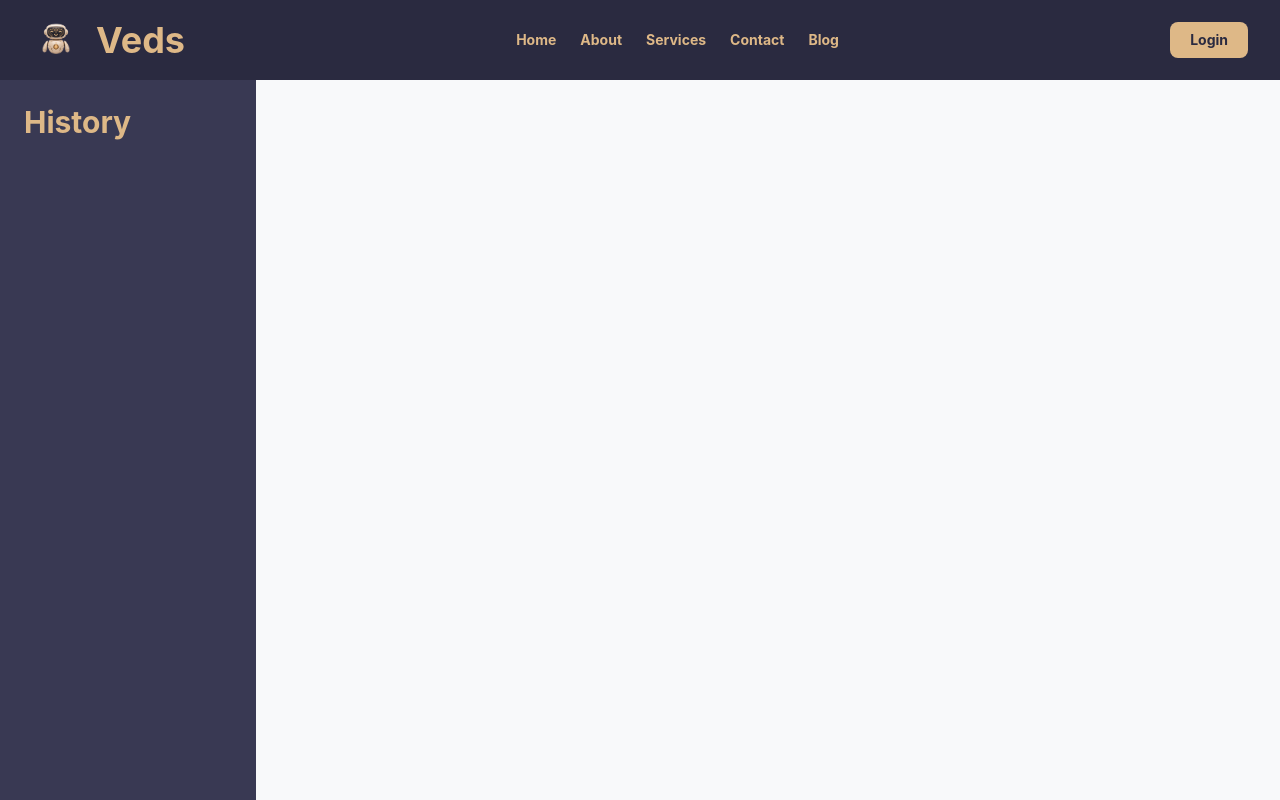
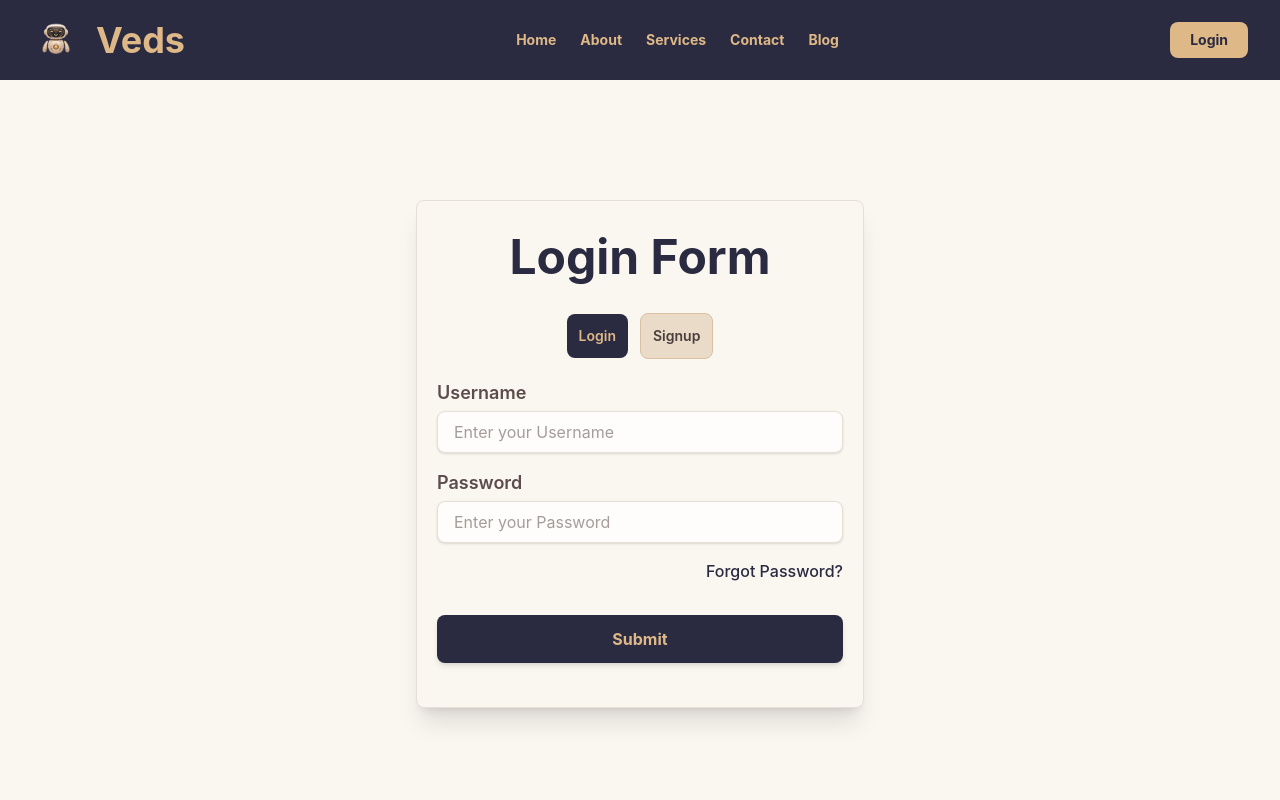
Before and after one commit to VedrajSingh1926/VedsAI, a React (Vite) app: page /login in a window 1280 px wide. Built offline with nearby package versions, Linux system fonts and the light colour scheme.

Commit message:
Add React Router, Login routing and CSS updates

```diff
--- a/package.json
+++ b/package.json
@@ -13,6 +13,7 @@
     "@tailwindcss/vite": "^4.3.2",
     "react": "^19.2.7",
     "react-dom": "^19.2.7",
+    "react-router-dom": "^7.18.1",
     "tailwindcss": "^4.3.2"
   },
   "devDependencies": {
--- a/src/App.jsx
+++ b/src/App.jsx
@@ -1,22 +1,32 @@
 import React from 'react'
+import { BrowserRouter, Routes, Route } from 'react-router-dom'
 import Navbar from './Components/Navbar'
 import Sidebar from './Components/Sidebar'
 import Hero from './Components/Hero'
+import Login from './Components/Login'
 
 function App() {
   return (
+    <BrowserRouter>
       <div className="flex flex-col h-screen overflow-hidden bg-[#f8f9fa]">
-
         <Navbar />
-
-
+        <Routes>
+          <Route path="/" element={
             <div className="flex flex-1 w-full overflow-hidden">
               <Sidebar />
               <main className="flex-1 overflow-y-auto">
                 <Hero />
               </main>
             </div>
+          } />
+          <Route path="/login" element={
+            <main className="flex-1 overflow-y-auto bg-[#FAF6F0]">
+              <Login />
+            </main>
+          } />
+        </Routes>
       </div>
+    </BrowserRouter>
   )
 }
 
--- a/src/Components/Login.jsx
+++ b/src/Components/Login.jsx
@@ -1,4 +1,4 @@
-import React from 'react'
+import React, { useState } from 'react'
 
 const Login = () => {
     const[show,hide]=useState(true)
--- a/src/Components/Navbar.jsx
+++ b/src/Components/Navbar.jsx
@@ -1,4 +1,5 @@
 import React, { useState } from 'react'
+import { Link } from 'react-router-dom'
 
 const Navbar = () => {
   const [isMenuOpen, setIsMenuOpen] = useState(false);
@@ -10,15 +11,15 @@ const Navbar = () => {
   return (
     <>
       <div className="bg-[#2a2a40] text-[#DEB887] flex justify-between items-center px-8 py-4 relative z-50">
-        <div className="flex items-center gap-4">
+        <Link to="/" className="flex items-center gap-4">
           <img src="./Logo.png" alt="Logo" className='size-12'/>
           <div className="text-4xl font-bold">Veds</div>
-        </div>
+        </Link>
 
 
         <div className="text-sm font-bold hidden md:block">
           <ul className="flex flex-row gap-6 justify-center items-center">
-            <li className="hover:text-white cursor-pointer">Home</li>
+            <Link to="/"><li className="hover:text-white cursor-pointer">Home</li></Link>
             <li className="hover:text-white cursor-pointer">About</li>
             <li className="hover:text-white cursor-pointer">Services</li>
             <li className="hover:text-white cursor-pointer">Contact</li>
@@ -28,9 +29,9 @@ const Navbar = () => {
 
 
         <div className="flex items-center gap-4">
-          <button className="hidden md:block bg-[#DEB887] text-[#2a2a40] px-5 py-2 rounded-lg font-bold hover:bg-white transition-colors cursor-pointer text-sm">
+          <Link to="/login" className="hidden md:block bg-[#DEB887] text-[#2a2a40] px-5 py-2 rounded-lg font-bold hover:bg-white transition-colors cursor-pointer text-sm">
             Login
-          </button>
+          </Link>
 
           <div onClick={toggleMenu} className="md:hidden block cursor-pointer text-xl">
             <i className="fa-solid fa-bars"></i>
@@ -40,12 +41,12 @@ const Navbar = () => {
 
         {isMenuOpen && (
           <ul className="absolute top-full left-0 bg-[#2a2a40] w-full text-center py-4 md:hidden border-t border-[#393953]">
-            <li className="py-2 hover:text-white cursor-pointer">Home</li>
+            <Link to="/" onClick={toggleMenu}><li className="py-2 hover:text-white cursor-pointer">Home</li></Link>
             <li className="py-2 hover:text-white cursor-pointer">About</li>
             <li className="py-2 hover:text-white cursor-pointer">Services</li>
             <li className="py-2 hover:text-white cursor-pointer">Contact</li>
             <li className="py-2 hover:text-white cursor-pointer">Blog</li>
-            <li className="py-2 text-white font-bold cursor-pointer border-t border-[#393953] mt-2 pt-2">Login</li>
+            <Link to="/login" onClick={toggleMenu}><li className="py-2 text-white font-bold cursor-pointer border-t border-[#393953] mt-2 pt-2">Login</li></Link>
           </ul>
         )}
       </div>
--- a/src/index.css
+++ b/src/index.css
@@ -1 +1,19 @@
 @import "tailwindcss";
+
+.btn1 {
+    @apply bg-[#EADBC8] text-sm text-[#4A3E3D] font-semibold p-3 rounded-lg border border-[#DAC0A3] cursor-pointer hover:bg-[#F5F5F5] transition-colors;
+}
+
+.btn2 {
+    @apply bg-[#2a2a40] text-sm text-[#DEB887] font-semibold p-3 rounded-lg cursor-pointer hover:opacity-90 transition-opacity;
+}
+
+
+.in {
+    @apply w-full px-4 py-2 border border-[#E6DFD5] rounded-lg bg-[#FFFDFB] shadow-sm text-[#4A3E3D] focus:outline-none focus:border-[#DAC0A3];
+}
+
+
+.lb {
+    @apply block text-lg font-semibold text-[#5c4d4c] mb-1;
+}
```
Also changed, not shown: 1 other file (tests, documents, lock files or other folders). Lines whose indentation alone changed are shown as unchanged.
